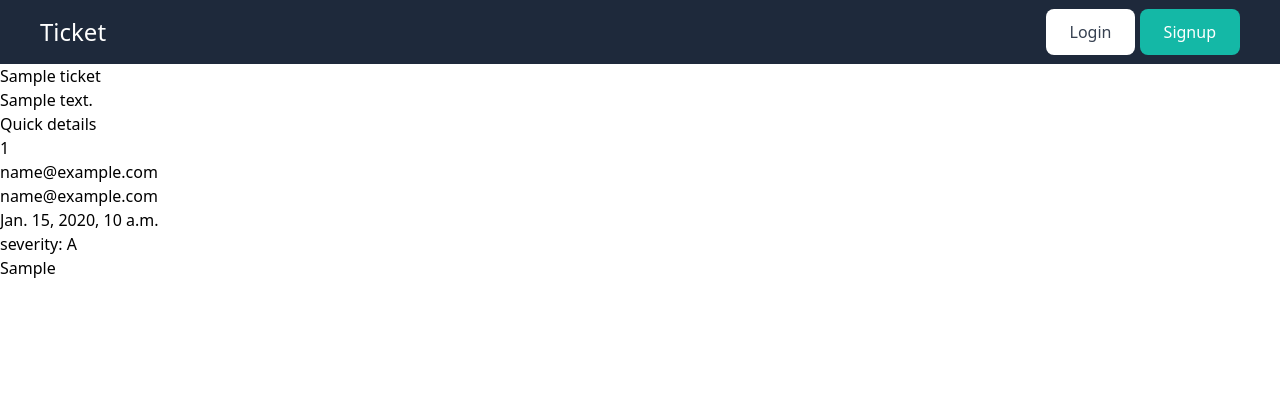
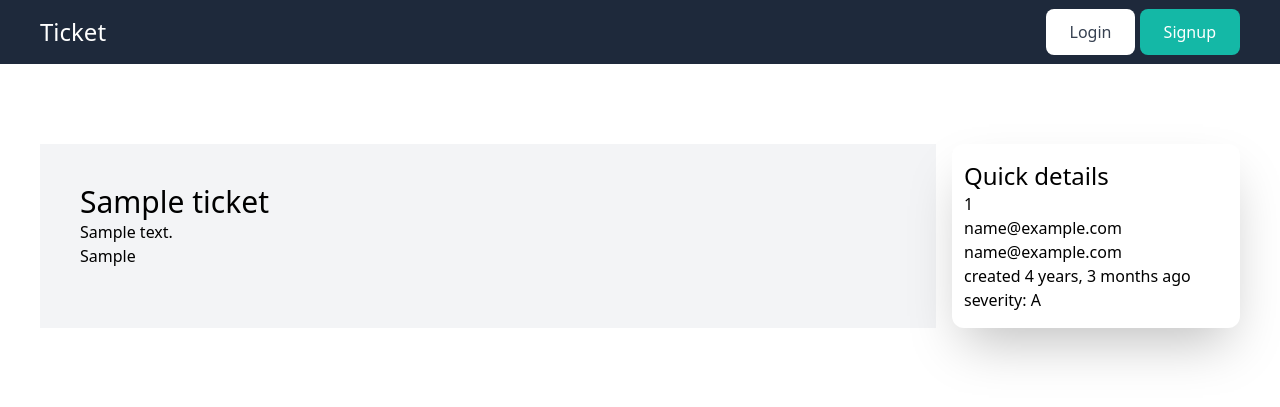
Before and after one commit to zablon-oigo/ticket-management-system, a Django app: page /ticket/ticket-details/1/ in a window 1280 px wide. Shown: the top 407 px of the page. Run offline with Django 3.2, Linux system fonts and the light colour scheme; tables that the repository leaves empty hold one stand-in row (values such as "Sample post"); some libraries are stand-ins or nearby versions.

Commit message:
Styling ticket details

```diff
--- a/templates/ticket/ticket_details.html
+++ b/templates/ticket/ticket_details.html
@@ -1,17 +1,32 @@
 {% extends 'base.html' %}
-
+{% load humanize %}
 {% block title %}
 {% endblock %}
 
 {% block content %}
-<h1 class="">
+<section class="grid grid-cols-4 gap-4 px-10 py-20">
+    <div class="col-span-3  bg-gray-100 p-10 ">
+        <h1 class="text-3xl">
             {{ticket.ticket_title}}
         </h1>
         <p class="">
             {{ticket.ticket_description }}
         </p>
         <div class="">
-    <h2 class="">
+            {% if ticket.is_resolved %}
+            <h4 class="">
+               {{ticket.resolution_steps}}
+            </h4>
+            {% else %}
+            <h4 class="">
+                resolution step
+            </h4>
+            {% endif %}
+        </div>
+
+    </div>
+    <div class=" col-span-1  bg-white flex flex-col shadow-2xl max-w-md rounded-xl px-3 py-4 ">
+        <h2 class="text-2xl">
             Quick details
         </h2>
         <h2 class="">
@@ -24,21 +39,13 @@
             {{ticket.engineer}}
         </p>
         <p class="">
-        {{ticket.created_on}}
+            created {{ticket.created_on|naturaltime}}
         </p>
         <p class="">
             severity: {{ticket.severity}}
         </p>
     </div>
-<div class="">
-    {% if ticket.is_resolved %}
-    <h4 class="">
-       {{ticket.resolution_steps}}
-    </h4>
-    {% else %}
-    <h4 class="">
-        resolution step
-    </h4>
-    {% endif %}
-</div>
+</section>
+
+
 {% endblock %}
```
Lines whose indentation alone changed are shown as unchanged.
